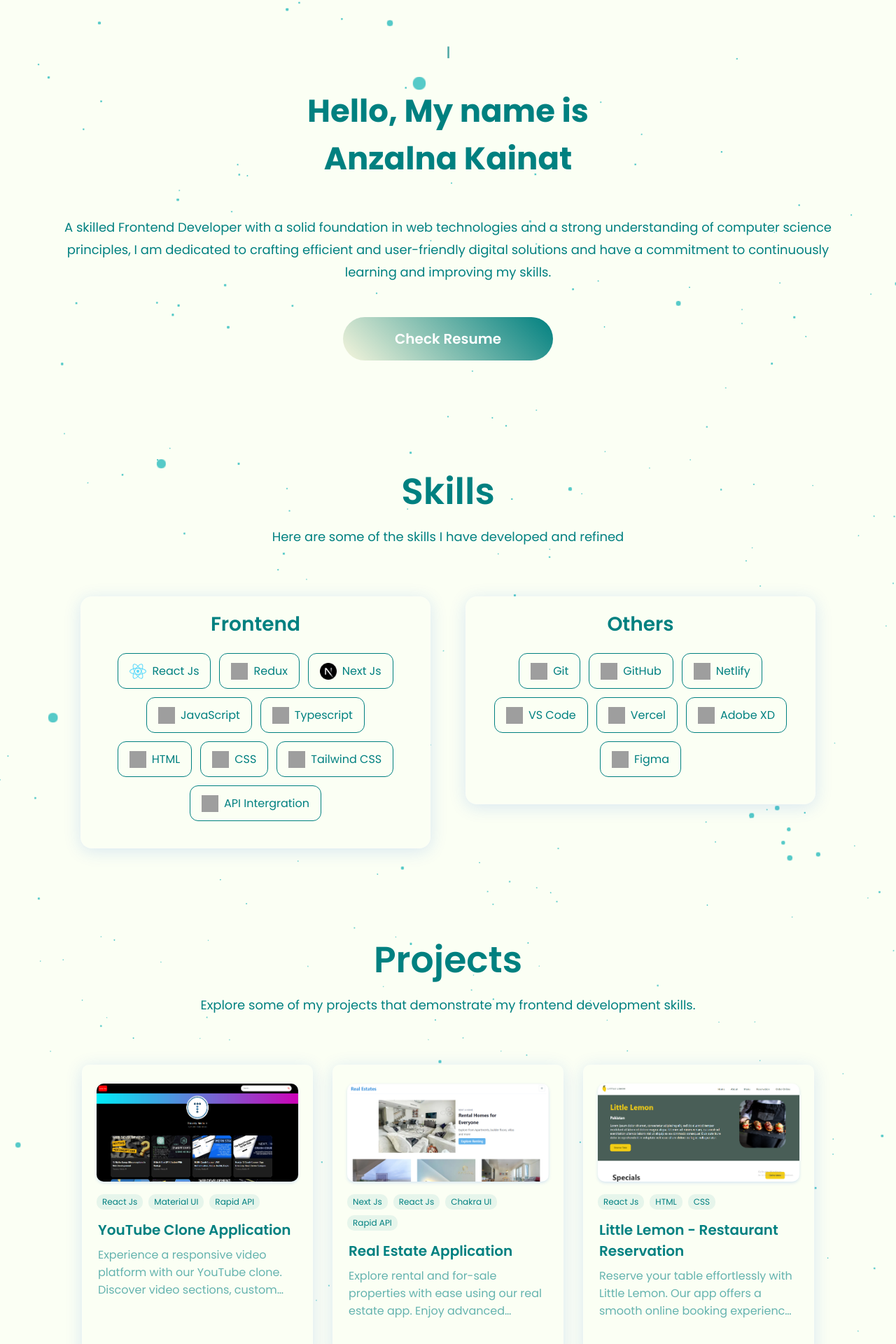
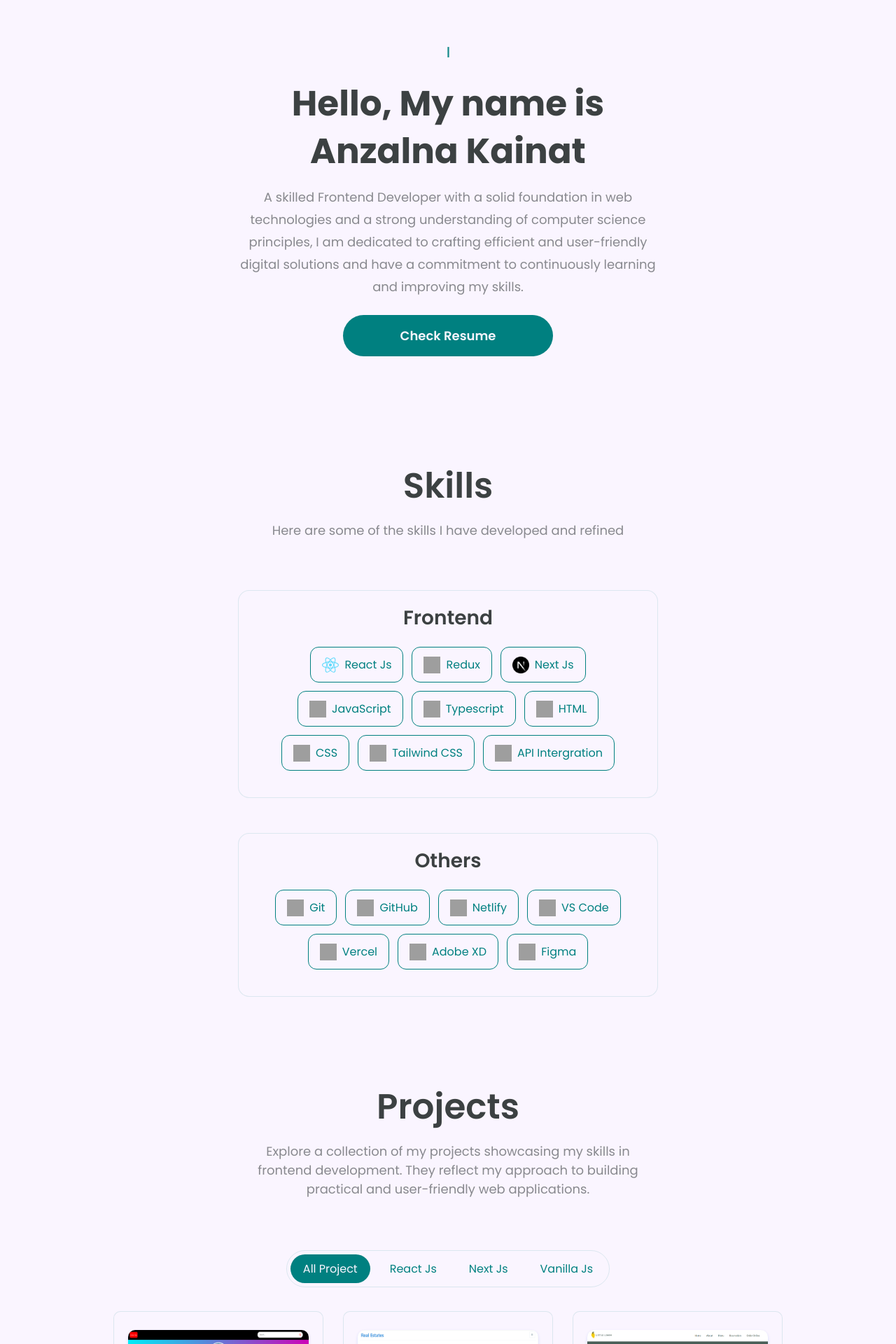
Before and after one commit to AnzalnaKainat/anzalna-portfolio, a React (Create React App) app: page / in a window 1280 px wide. Shown: the part 119-2039 px from the top of the page at 70% size. Built offline with nearby package versions, Linux system fonts and the light colour scheme; grey boxes are pictures that could not be loaded.

Commit message:
added filter project & updated styling

```diff
--- a/src/App.js
+++ b/src/App.js
@@ -4,7 +4,7 @@ import Navbar from "./components/Navbar";
 import { BrowserRouter } from "react-router-dom";
 import Hero from "./components/sections/Hero";
 import Skills from "./components/sections/Skills";
-import StarCanvas from "./components/canvas/Stars";
+// import StarCanvas from "./components/canvas/Stars";
 import { AnimatePresence } from "framer-motion";
 import Projects from "./components/sections/Projects";
 import Footer from "./components/sections/Footer";
@@ -26,7 +26,7 @@ function App() {
       <BrowserRouter>
         <Navbar />
         <Body>
-          <StarCanvas />
+          {/* <StarCanvas /> */}
           <AnimatePresence>
             <div>
               <Hero />
--- a/src/components/Dialog/ProjectDetails.jsx
+++ b/src/components/Dialog/ProjectDetails.jsx
@@ -34,28 +34,19 @@ const Wrapper = styled.div`
 const Title = styled.div`
   font-size: 28px;
   font-weight: 600;
-  color: ${({ theme }) => theme.text_primary};
+  color: ${({ theme }) => theme.black};
   margin: 8px 6px 0px 6px;
   @media only screen and (max-width: 600px) {
-    font-size: 24px;
+    font-size: 18px;
     margin: 6px 6px 0px 6px;
   }
 `;
 
-const Date = styled.div`
-  font-size: 16px;
-  margin: 2px 6px;
-  font-weight: 400;
-  color: ${({ theme }) => theme.text_secondary};
-  @media only screen and (max-width: 768px) {
-    font-size: 12px;
-  }
-`;
 
 const Desc = styled.div`
   font-size: 16px;
   font-weight: 400;
-  color: ${({ theme }) => theme.text_primary};
+  color: ${({ theme }) => theme.black + 99};
   margin: 8px 6px;
   @media only screen and (max-width: 600px) {
     font-size: 14px;
@@ -67,7 +58,7 @@ const Image = styled.img`
   width: 100%;
   object-fit: cover;
   border-radius: 12px;
-  margin-top: 30px;
+  margin: 30px auto;
   box-shadow: 0px 0px 10px 0px rgba(0, 0, 0, 0.3);
 `;
 
@@ -193,7 +184,7 @@ const ProjectDetails = ({ openModal, setOpenModal }) => {
           />
           <Image src={project?.image} />
           <Title>{project?.title}</Title>
-          <Date>{project.date}</Date>
+
           <Tags>
             {project?.tags.map((tag) => (
               <Tag>{tag}</Tag>
--- a/src/components/canvas/Stars.jsx
+++ /dev/null
@@ -1,53 +0,0 @@
-import React, { useRef, useState, Suspense } from "react";
-import { Canvas, useFrame } from "@react-three/fiber";
-import { Points, PointMaterial, Preload } from "@react-three/drei";
-import * as random from "maath/random/dist/maath-random.esm";
-import styled from "styled-components";
-
-const StyledCanvasWrapper = styled.div`
-  width: 100%;
-  height: auto;
-  position: absolute;
-  inset: 0;
-`;
-
-const Stars = (props) => {
-  const ref = useRef();
-  const [sphere] = useState(() =>
-    random.inSphere(new Float32Array(5000), { radius: 1.2 })
-  );
-
-  useFrame((state, delta) => {
-    ref.current.rotation.x -= delta / 10;
-    ref.current.rotation.y -= delta / 15;
-  });
-
-  return (
-    <group rotation={[0, 0, Math.PI / 4]}>
-      <Points ref={ref} positions={sphere} stride={3} frustumCulled {...props}>
-        <PointMaterial
-          transparent
-          color="#008080"
-          size={0.002}
-          sizeAttenuation={true}
-          depthWrite={false}
-        />
-      </Points>
-    </group>
-  );
-};
-
-const StyledStarsCanvas = () => {
-  return (
-    <StyledCanvasWrapper>
-      <Canvas camera={{ position: [0, 0, 1] }}>
-        <Suspense fallback={null}>
-          <Stars />
-        </Suspense>
-        <Preload all />
-      </Canvas>
-    </StyledCanvasWrapper>
-  );
-};
-
-export default StyledStarsCanvas;
--- a/src/components/cards/ProjectCard.jsx
+++ b/src/components/cards/ProjectCard.jsx
@@ -2,13 +2,13 @@ import React from "react";
 import styled from "styled-components";
 
 const Card = styled.div`
-  width: 330px;
+  width: 300px;
   height: 420px;
   cursor: pointer;
   border-radius: 10px;
-  background-color: ${({ theme }) => theme.bg};
-  border: 1px solid rgba(255, 255, 255, 0.125);
-  box-shadow: rgba(23, 92, 230, 0.15) 0px 4px 24px;
+  background-color: ${({ theme }) => theme.card};
+  border: 1px solid rgba(0, 128, 128, 0.125);
+  // box-shadow: rgba(23, 92, 230, 0.15) 0px 4px 24px;
   overflow: hidden;
   padding: 26px 20px;
   display: flex;
@@ -18,7 +18,10 @@ const Card = styled.div`
   &:hover {
     transform: translateY(-10px);
     box-shadow: 0 0 50px 4px rgba(133, 214, 214, 0.2);
-    // filter: brightness(1.1);
+  }
+
+  @media (max-width: 500px) {
+    margin: 10px;
   }
 `;
 const Image = styled.img`
@@ -54,7 +57,7 @@ const Details = styled.div`
 const Title = styled.div`
   font-size: 20px;
   font-weight: 600;
-  color: ${({ theme }) => theme.text_secondary};
+  color: ${({ theme }) => theme.black};
   overflow: hidden;
   display: -webkit-box;
   max-width: 100%;
@@ -62,19 +65,22 @@ const Title = styled.div`
   -webkit-box-orient: vertical;
   overflow: hidden;
   text-overflow: ellipsis;
-`;
-const Date = styled.div`
-  font-size: 12px;
-  margin-left: 2px;
-  font-weight: 400;
-  color: ${({ theme }) => theme.text_secondary + 80};
-  @media only screen and (max-width: 768px) {
-    font-size: 10px;
+  @media (max-width: 768px) {
+    font-size: 18px;
   }
 `;
+// const Date = styled.div`
+//   font-size: 12px;
+//   margin-left: 2px;
+//   font-weight: 400;
+//   color: ${({ theme }) => theme.text_secondary + 80};
+//   @media only screen and (max-width: 768px) {
+//     font-size: 10px;
+//   }
+// `;
 const Description = styled.div`
   font-weight: 400;
-  color: ${({ theme }) => theme.text_secondary + 99};
+  color: ${({ theme }) => theme.black + 99};
   overflow: hidden;
   margin-top: 8px;
   display: -webkit-box;
@@ -82,6 +88,9 @@ const Description = styled.div`
   -webkit-line-clamp: 3;
   -webkit-box-orient: vertical;
   text-overflow: ellipsis;
+  @media (max-width: 768px) {
+    font-size: 14px;
+  }
 `;
 // const Members = styled.div`
 //   display: flex;
@@ -115,7 +124,7 @@ const ProjectCard = ({ project, setOpenModal }) => {
       </Tags>
       <Details>
         <Title>{project.title}</Title>
-        <Date>{project.date}</Date>
+        {/* <Date>{project.date}</Date> */}
         <Description>{project.description}</Description>
       </Details>
       {/* <Members>
--- a/src/components/sections/Hero.jsx
+++ b/src/components/sections/Hero.jsx
@@ -30,29 +30,28 @@ const HeroContainer = styled.div`
 
 const Title = styled.div`
   font-weight: 700;
-  font-size: 45px;
-  color: ${({ theme }) => theme.text_primary};
+  font-size: 50px;
+  color: ${({ theme }) => theme.black};
   line-height: 68px;
-  margin-bottom: 8px;
 
   @media (max-width: 960px) {
-    font-size: 40px;
+    font-size: 30px;
     line-height: 48px;
   }
 `;
 
 const TextLoop = styled.div`
   font-weight: 600;
-  font-size: 18px;
+  font-size: 16px;
   display: flex;
   gap: 12px;
   justify-content: center;
   color: ${({ theme }) => theme.text_primary};
   line-height: 68px;
-  margin-bottom: 16px;
+  margin-bottom: 5px;
 
   @media (max-width: 960px) {
-    font-size: 22px;
+    font-size: 10px;
     line-height: 48px;
   }
 `;
@@ -65,13 +64,17 @@ const Span = styled.div`
 const SubTitle = styled.div`
   font-size: 18px;
   line-height: 32px;
-  margin: 3rem 0;
-  padding: 0px 40px;
-  color: ${({ theme }) => theme.text_primary};
+  margin: 1rem auto;
+  // text-align: center;
+  // justify-content: center;
+  width: 50%;
+
+  color: ${({ theme }) => theme.black + 99};
 
   @media (max-width: 960px) {
-    font-size: 16px;
+    font-size: 14px;
     line-height: 32px;
+    width: 80%;
   }
 `;
 
@@ -85,24 +88,24 @@ const ResumeButton = styled.a`
   max-width: 300px;
   text-align: center;
   padding: 16px 0;
-
+  margin-top: 8px;
   background: ${({ theme }) => theme.text_primary};
-  background: linear-gradient(225deg, #008080, #f5f5dc);
   border-radius: 50px;
   font-weight: 600;
-  font-size: 20px;
+  font-size: 18px;
 
   &:hover {
     transform: scale(1.05);
     transition: all 0.4s ease-in-out;
   }
 
-  @media (max-width: 640px) {
+  @media (max-width: 960px) {
+    width: 70%;
     padding: 12px 0;
-    font-size: 18px;
+    font-size: 14px;
   }
 
-  color: white;
+  color: ${({ theme }) => theme.white};
 `;
 
 const Hero = () => {
--- a/src/components/sections/Projects.jsx
+++ b/src/components/sections/Projects.jsx
@@ -1,169 +1,4 @@
-// import React, { useState } from "react";
-// import styled from "styled-components";
-// import { projects } from "../../data/constants";
-// import ProjectCard from "../cards/ProjectCard";
-
-// const Container = styled.div`
-// margin-top: 100px;
-// display: flex;
-// flex-direction: column;
-// justify-content-center;
-// position: relative;
-// z-index: 1;
-// padding: 0 16px;
-// align-items: center;
-// `;
-// const Wrapper = styled.div`
-//   position: relative;
-//   display: flex;
-//   justify-content: space-between;
-//   align-items: center;
-//   flex-direction: column;
-//   width: 100%;
-//   max-width: 1100px;
-//   gap: 12px;
-//   @media (max-width: 960px) {
-//     flex-direction: column;
-//   }
-// `;
-
-// const Title = styled.div`
-//   font-size: 52px;
-//   text-align: center;
-//   font-weight: 600;
-//   margin-top: 20px;
-//   color: ${({ theme }) => theme.text_primary};
-//   @media (max-width: 768px) {
-//     margin-top: 12px;
-//     font-size: 32px;
-//   }
-// `;
-
-// const Desc = styled.div`
-//   font-size: 18px;
-//   text-align: center;
-//   font-weight: 600;
-//   color: ${({ theme }) => theme.text_secondary};
-//   @media (max-width: 768px) {
-//     font-size: 16px;
-//   }
-// `;
-
-// const ToggleButtonGroup = styled.div`
-// display: flex;
-// border: 1.5px solid ${({ theme }) => theme.primary};
-// color: ${({ theme }) => theme.primary};
-// font-size: 16px;
-// border-radius: 12px;
-// font-weight 500;
-// margin: 22px 0;
-// @media (max-width: 768px){
-//     font-size: 12px;
-// }
-// `;
-
-// const ToggleButton = styled.div`
-//   padding: 8px 18px;
-//   border-radius: 6px;
-//   cursor: pointer;
-//   &:hover {
-//     background: ${({ theme }) => theme.primary + 20};
-//   }
-//   @media (max-width: 768px) {
-//     padding: 6px 8px;
-//     border-radius: 4px;
-//   }
-//   ${({ active, theme }) =>
-//     active &&
-//     `
-//   background:  ${theme.primary + 20};
-//   `}
-// `;
-
-// const Divider = styled.div`
-//   width: 1.5px;
-//   background: ${({ theme }) => theme.primary};
-// `;
-
-// const CardContainer = styled.div`
-//   display: flex;
-//   justify-content: center;
-//   align-items: center;
-//   gap: 28px;
-//   flex-wrap: wrap;
-// `;
-
-// const Projects = ({ openModal, setOpenModal }) => {
-//   const [toggle, setToggle] = useState("all");
-//   return (
-//     <Container id="Projects">
-//       <Wrapper>
-//         <Title>Projects</Title>
-//         <Desc
-//           style={{
-//             marginBottom: "40px",
-//           }}
-//         >
-//           I have worked on a wide range of projects. From web apps to android
-//           apps. Here are some of my projects.
-//         </Desc>
-//         <ToggleButtonGroup>
-//           <ToggleButton
-//             active={toggle === "all"}
-//             onClick={() => setToggle("all")}
-//           >
-//             ALL
-//           </ToggleButton>
-//           <Divider />
-//           <ToggleButton
-//             active={toggle === "web app"}
-//             onClick={() => setToggle("web app")}
-//           >
-//             WEB APP"S
-//           </ToggleButton>
-//           <Divider />
-//           <ToggleButton
-//             active={toggle === "android app"}
-//             onClick={() => setToggle("android app")}
-//           >
-//             ANDROID APP'S
-//           </ToggleButton>
-//           <Divider />
-//           <ToggleButton
-//             active={toggle === "machine learning"}
-//             onClick={() => setToggle("machine learning")}
-//           >
-//             MACHINE LEARNING
-//           </ToggleButton>
-//         </ToggleButtonGroup>
-//         <CardContainer>
-//           {toggle === "all" &&
-//             projects.map((project) => (
-//               <ProjectCard
-//                 project={project}
-//                 openModal={openModal}
-//                 setOpenModal={setOpenModal}
-//               />
-//             ))}
-//           {projects
-//             .filter((item) => item.category === toggle)
-//             .map((project) => (
-//               <ProjectCard
-//                 project={project}
-//                 openModal={openModal}
-//                 setOpenModal={setOpenModal}
-//               />
-//             ))}
-//         </CardContainer>
-//       </Wrapper>
-//     </Container>
-//   );
-// };
-
-// export default Projects;
-
-
-import React from "react";
+import React, { useState } from "react";
 import styled from "styled-components";
 import { projects } from "../../data/constants";
 import ProjectCard from "../cards/ProjectCard";
@@ -178,7 +13,6 @@ const Container = styled.div`
 padding: 0 16px;
 align-items: center;
 `;
-
 const Wrapper = styled.div`
   position: relative;
   display: flex;
@@ -194,27 +28,84 @@ const Wrapper = styled.div`
 `;
 
 const Title = styled.div`
-  font-size: 52px;
+  font-size: 50px;
   text-align: center;
   font-weight: 600;
   margin-top: 20px;
-  color: ${({ theme }) => theme.text_primary};
+  color: ${({ theme }) => theme.black};
   @media (max-width: 768px) {
     margin-top: 12px;
-    font-size: 32px;
+    font-size: 30px;
   }
 `;
 
+// const Desc = styled.div`
+//   font-size: 18px;
+//   width: 50%
+//   text-align: center;
+//   margin-bottom: 40px;
+//   color: ${({ theme }) => theme.black};
+//   @media (max-width: 768px) {
+//     font-size: 14px;
+//   }
+// `;
 const Desc = styled.div`
   font-size: 18px;
+  width: 50%;
   text-align: center;
-  margin-bottom: 60px;
-  // font-weight: 600;
-  color: ${({ theme }) => theme.text_secondary};
+  margin-bottom: 40px;
+  color: ${({ theme }) => theme.black + 99};
+
   @media (max-width: 768px) {
-    font-size: 16px;
+    font-size: 14px;
+    width: 70%;
   }
 `;
+
+
+const ToggleButtonGroup = styled.div`
+display: flex;
+border: 1px solid rgba(0, 128, 128, 0.125);
+color: ${({ theme }) => theme.primary};
+font-size: 16px;
+border-radius: 50px;
+font-weight 500;
+margin: 22px 0;
+padding: 10px 20p;
+@media (max-width: 768px){
+
+    font-size: 14px;
+
+}
+@media (max-width: 640px){
+  flex-direction: column;
+  border: none;
+  text-align: center;
+}
+`;
+
+const ToggleButton = styled.div`
+  padding: 8px 18px;
+  border-radius: 50px;
+  cursor: pointer;
+  margin: 5px;
+
+  @media (max-width: 768px) {
+    padding: 6px 10px;
+    border-radius: 50px;
+  }
+  ${({ active, theme }) =>
+    active &&
+    `
+  background:  ${theme.primary};
+  color: ${theme.white};
+  `}
+`;
+
+// const Divider = styled.div`
+//   width: 1.5px;
+//   background: ${({ theme }) => theme.primary};
+// `;
 
 const CardContainer = styled.div`
   display: flex;
@@ -225,17 +116,57 @@ const CardContainer = styled.div`
 `;
 
 const Projects = ({ openModal, setOpenModal }) => {
+  const [toggle, setToggle] = useState("all");
   return (
     <Container id="Projects">
       <Wrapper>
         <Title>Projects</Title>
         <Desc>
-          Explore some of my projects that demonstrate my frontend development skills.
+        Explore a collection of my projects showcasing my skills in frontend development.
+        They reflect my approach to building practical and user-friendly web applications.
         </Desc>
+        <ToggleButtonGroup>
+          <ToggleButton
+            active={toggle === "all"}
+            onClick={() => setToggle("all")}
+          >
+            All Project
+          </ToggleButton>
+
+          <ToggleButton
+            active={toggle === "react js"}
+            onClick={() => setToggle("react js")}
+          >
+            React Js
+          </ToggleButton>
+
+          <ToggleButton
+            active={toggle === "next js"}
+            onClick={() => setToggle("next js")}
+          >
+            Next Js
+          </ToggleButton>
+
+          <ToggleButton
+            active={toggle === "vanilla js"}
+            onClick={() => setToggle("vanilla js")}
+          >
+            Vanilla Js
+          </ToggleButton>
+        </ToggleButtonGroup>
         <CardContainer>
-          {projects.map((project) => (
+          {toggle === "all" &&
+            projects.map((project) => (
               <ProjectCard
-              key={project.id} // Assuming you have an `id` field in your project data
+                project={project}
+                openModal={openModal}
+                setOpenModal={setOpenModal}
+              />
+            ))}
+          {projects
+            .filter((item) => item.category === toggle)
+            .map((project) => (
+              <ProjectCard
                 project={project}
                 openModal={openModal}
                 setOpenModal={setOpenModal}
--- a/src/components/sections/Skills.jsx
+++ b/src/components/sections/Skills.jsx
@@ -34,42 +34,57 @@ const Wrapper = styled.div`
 `;
 
 const Title = styled.div`
-  font-size: 52px;
+  font-size: 50px;
   text-align: center;
   font-weight: 600;
   margin-top: 20px;
-  color: ${({ theme }) => theme.text_primary};
+  color: ${({ theme }) => theme.black};
   @media (max-width: 768px) {
     margin-top: 12px;
-    font-size: 32px;
+    font-size: 30px;
   }
 `;
 
 const Desc = styled.div`
   font-size: 18px;
+  width: 50%;
   text-align: center;
   margin-bottom: 40px;
-  // font-weight: 600;
-  color: ${({ theme }) => theme.text_secondary};
+  color: ${({ theme }) => theme.black + 99};
+
   @media (max-width: 768px) {
-    font-size: 16px;
+    font-size: 14px;
+    width: 70%;
   }
 `;
+
+// const SkillsContainer = styled.div`
+//   width: 100%;
+//   display: flex;
+//   flex-wrap: wrap;
+//   margin-top: 20px;
+//   gap: 50px;
+//   justify-content: center;
+// `;
 
 const SkillsContainer = styled.div`
   width: 100%;
   display: flex;
-  flex-wrap: wrap;
+  flex-direction: column;
+  align-items: center;
   margin-top: 20px;
   gap: 50px;
   justify-content: center;
+
 `;
+
+
 const Skill = styled.div`
   width: 100%;
-  max-width: 500px;
-  background-color: ${({ theme }) => theme.bg};
-  border: 1px solid rgba(255, 255, 255, 0.125);
-  box-shadow: rgba(23, 92, 230, 0.15) 0px 4px 24px;
+  max-width: 600px;
+  background-color: ${({ theme }) => theme.card};
+  border: 1px solid rgba(0,128,128, 0.120);
+  // box-shadow: rgba(23, 92, 230, 0.15) 0px 4px 24px;
   border-radius: 16px;
   padding: 18px 36px;
 
@@ -89,7 +104,11 @@ const SkillTitle = styled.div`
   font-weight: 600;
   margin-bottom: 20px;
   text-align: center;
-  color: ${({ theme }) => theme.text_secondary};
+  color: ${({ theme }) => theme.black};
+  @media (max-width: 768px) {
+    // margin-top: 12px;
+    font-size: 20px;
+  }
 `;
 
 const SkillList = styled.div`
--- a/src/data/constants.js
+++ b/src/data/constants.js
@@ -1,9 +1,9 @@
 export const Bio = {
   name: "Anzalna Kainat",
   roles: [
-    "Frontend Developer",
-    "React.js Developer",
-    "Next.js Developer",
+    "FRONT-END DEVELOPER",
+    "REACT JS",
+    "NEXT JS",
     // "UI/UX Designer",
   ],
   description:
@@ -152,6 +152,7 @@ export const projects = [
       "Material UI",
       "Rapid API"
     ],
+    category: "react js",
     webapp: "https://youtube-clone-delta-navy.vercel.app",
   },
   {
@@ -167,6 +168,7 @@ export const projects = [
       "Chakra UI",
       "Rapid API"
     ],
+    category: "next js",
     webapp: "https://real-estate-app-seven-inky.vercel.app",
   },
   {
@@ -181,6 +183,7 @@ export const projects = [
       "HTML",
       "CSS"
     ],
+    category: "react js",
     webapp: "https://little-lemon-ten-olive.vercel.app/",
   },
   {
@@ -195,6 +198,7 @@ export const projects = [
       "Chakra UI",
       "Framer Motion"
     ],
+    category: "react js",
     webapp: "https://software-landing-page-ten.vercel.app/",
   },
   {
@@ -209,13 +213,14 @@ export const projects = [
       "HTML",
       "CSS"
     ],
-    webapp: "https://online-learning-platform-website-pir9yexjy.vercel.app/",
+    category: "vanilla js",
+    webapp: "https://learning-platform-website-green.vercel.app/",
   },
   {
     id: 6,
     title: "Restaurant Reservation Webite",
     description:
-      "Effortlessly reserve tables, order in your language, and pre-select meals with EatTrek. Perfect for busy",
+      "Effortlessly reserve tables, order in your language, and pre-select meals with EatTrek. Perfect for busy individuals who want to streamline their dining experience and avoid waiting in lines, EatTrek is designed to make dining out more convenient and personalized.",
     image:
     require("./assets/restaurant.png"),
     tags: [
@@ -223,6 +228,22 @@ export const projects = [
       "HTML",
       "CSS"
     ],
+    category: "vanilla js",
+    webapp: "https://restaurant-reservation-website-orpin.vercel.app/",
+  },
+  {
+    id: 7,
+    title: "Fitness Website",
+    description:
+      "FitBoost is a dynamic fitness platform made to elevate workout experiences by offering personalized plans, nutritionist recipes, and progress tracking tools. The site combines a modern, responsive design with user-friendly navigation to promote an active and healthier lifestyle.",
+    image:
+    require("./assets/fitness.png"),
+    tags: [
+      "Javascript",
+      "HTML",
+      "CSS"
+    ],
+    category: "vanilla js",
     webapp: "https://restaurant-reservation-website-orpin.vercel.app/",
   },
   // {
--- a/src/utils/Themes.js
+++ b/src/utils/Themes.js
@@ -1,14 +1,14 @@
 export const darkTheme = {
-  bg: "#FBFFF4",
+  bg: "#FAF5FF",
   bgLight: "#1C1E27",
   primary: "#008080",
   text_primary: "#008080",
   text_secondary: "#008080",
-  card: "#F5F5DC",
+  card: "#FAF5FF ",
   card_light: "#191924",
   button: "#008080",
-  white: "#FFFFFF",
-  black: "#000000",
+  white: "#FAF5FF",
+  black: "#3C4142",
 };
 
 // export const lightTheme = {
```
Also changed, not shown: src/components/Navbar.jsx (+7 -0 lines), src/components/sections/Footer.jsx (+22 -18 lines), src/data/assets/fitness.png (added). Lines whose indentation alone changed are shown as unchanged.
